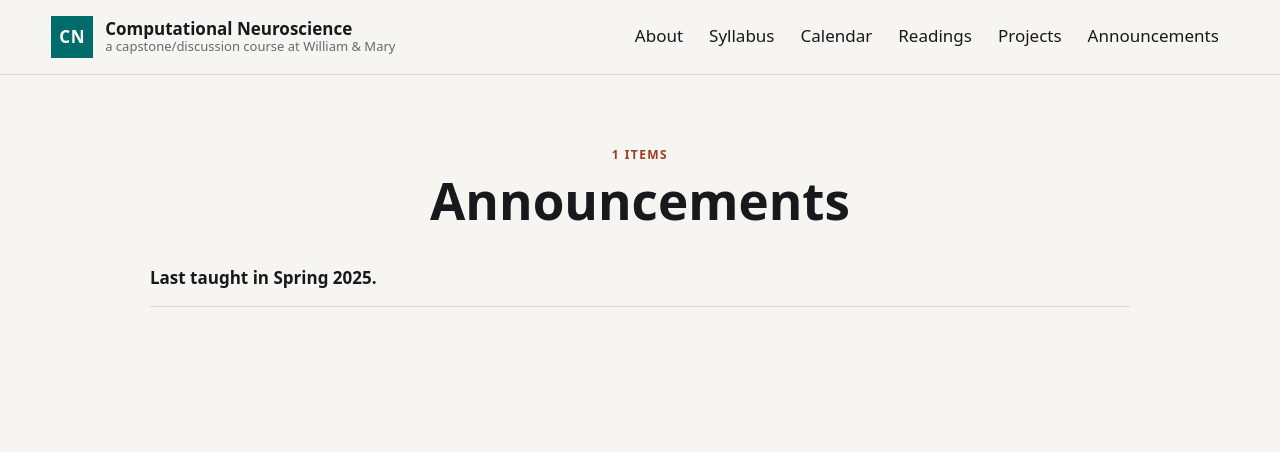
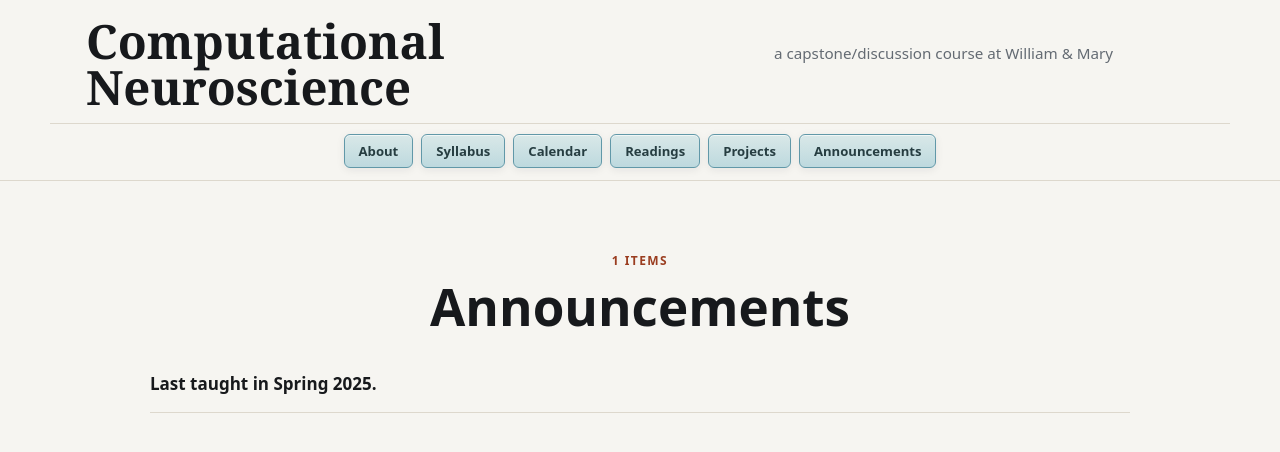
Before and after one commit to gregconradismith/computational-neuroscience, a Jekyll site: the page built from docs/posts.md, in a window 1280 px wide. Shown: the top 452 px of the page. Built offline with Jekyll 4.4.1, drawn with Linux system fonts in a browser that asks for light colours.

Commit message:
Move home navigation below banner

```diff
--- a/docs/_layouts/default.html
+++ b/docs/_layouts/default.html
@@ -9,12 +9,13 @@
   <script src="{{ '/assets/site.js' | relative_url }}" defer></script>
 </head>
 <body>
-  <header class="site-header">
-    <a class="brand" href="{{ '/' | relative_url }}">
-      <span class="brand-mark">{{ site.brand_mark | default: site.title | slice: 0, 3 | escape }}</span>
-      <span><strong>{{ site.title | escape }}</strong><em>{{ site.description | escape }}</em></span>
-    </a>
-    <nav aria-label="Primary navigation">
+  {% unless page.hide_header %}
+  <header class="site-header" aria-label="Site header">
+    <div class="masthead">
+      <a class="site-title" href="{{ '/' | relative_url }}">{{ site.title | escape }}</a>
+      <p>{{ site.description | escape }}</p>
+    </div>
+    <nav class="site-nav" aria-label="Primary navigation">
       <a href="{{ '/pages/about/' | relative_url }}">About</a>
       <a href="{{ '/pages/syllabus/' | relative_url }}">Syllabus</a>
       <a href="{{ '/pages/calendar-spring-2025/' | relative_url }}">Calendar</a>
@@ -23,6 +24,7 @@
       <a href="{{ '/posts/' | relative_url }}">Announcements</a>
     </nav>
   </header>
+  {% endunless %}
   <main>
 {{ content }}
   </main>
--- a/docs/_layouts/home.html
+++ b/docs/_layouts/home.html
@@ -8,8 +8,7 @@ layout: default
           <p>{{ site.description | escape }}</p>
         </div>
       </div>
-      <div class="hero-copy">
-        <nav class="hero-nav" aria-label="Course pages">
+      <nav class="site-nav home-site-nav" aria-label="Course pages">
         <a href="{{ '/pages/about/' | relative_url }}">About</a>
         <a href="{{ '/pages/syllabus/' | relative_url }}">Syllabus</a>
         <a href="{{ '/pages/calendar-spring-2025/' | relative_url }}">Calendar</a>
@@ -17,7 +16,6 @@ layout: default
         <a href="{{ '/pages/projects-3/' | relative_url }}">Projects</a>
         <a href="{{ '/posts/' | relative_url }}">Announcements</a>
       </nav>
-      </div>
     </section>
 
     <section class="section home-announcements">
--- a/docs/assets/site.css
+++ b/docs/assets/site.css
@@ -9,6 +9,11 @@
   --accent-2: #9a3d20;
   --soft: #e7efed;
   --shadow: 0 16px 45px rgba(28, 31, 34, .10);
+  --max: 1180px;
+  --nav-tint: #d9e8e8;
+  --nav-tint-2: #bdd9de;
+  --nav-border: #6198a8;
+  --nav-hover: #416f8e;
 }
 * { box-sizing: border-box; }
 html { scroll-behavior: smooth; }
@@ -24,34 +29,37 @@ img, iframe, object { max-width: 100%; }
   position: sticky;
   top: 0;
   z-index: 10;
-  display: flex;
-  align-items: center;
-  justify-content: space-between;
-  gap: 24px;
-  padding: 14px clamp(18px, 4vw, 56px);
   background: rgba(246, 245, 241, .94);
   border-bottom: 1px solid var(--line);
   backdrop-filter: blur(14px);
 }
-.brand {
-  display: inline-flex;
-  align-items: center;
-  gap: 12px;
+
+.masthead {
+  display: grid;
+  grid-template-columns: minmax(0, 1fr) minmax(240px, 420px);
+  gap: 18px;
+  align-items: baseline;
+  max-width: var(--max);
+  margin: 0 auto;
+  padding: 18px clamp(18px, 4vw, 36px) 12px;
+}
+
+.site-title {
   color: var(--ink);
+  display: inline-block;
+  font-family: Georgia, "Times New Roman", serif;
+  font-size: clamp(1.8rem, 3.7vw, 3.2rem);
+  font-weight: 700;
+  letter-spacing: 0;
+  line-height: .98;
   text-decoration: none;
 }
-.brand strong, .brand em { display: block; line-height: 1.2; }
-.brand em { color: var(--muted); font-size: 13px; font-style: normal; }
-.brand-mark {
-  display: grid;
-  place-items: center;
-  width: 42px;
-  height: 42px;
-  border: 1px solid var(--accent);
-  background: var(--accent);
-  color: white;
-  font-weight: 800;
-  letter-spacing: .04em;
+
+.masthead p {
+  color: var(--muted);
+  font-size: .95rem;
+  line-height: 1.4;
+  margin: 0;
 }
 nav { display: flex; gap: 6px; flex-wrap: wrap; justify-content: flex-end; }
 nav a {
@@ -61,6 +69,49 @@ nav a {
   border-bottom: 2px solid transparent;
 }
 nav a:hover { border-color: var(--accent); }
+
+.site-nav {
+  display: flex;
+  gap: 8px;
+  justify-content: center;
+  max-width: var(--max);
+  margin: 0 auto;
+  padding: 10px clamp(18px, 4vw, 36px) 12px;
+  border-top: 1px solid var(--line);
+  white-space: nowrap;
+}
+
+.site-nav a {
+  display: inline-flex;
+  min-height: 34px;
+  align-items: center;
+  justify-content: center;
+  padding: 7px 14px;
+  background: linear-gradient(180deg, var(--nav-tint), var(--nav-tint-2));
+  border: 1px solid var(--nav-border);
+  border-radius: 6px;
+  box-shadow:
+    inset 0 1px 0 rgba(255, 255, 255, .62),
+    0 2px 8px rgba(28, 31, 34, .08);
+  color: #263d41;
+  font-size: .82rem;
+  font-weight: 800;
+  line-height: 1.1;
+  transition:
+    background .16s ease,
+    border-color .16s ease,
+    color .16s ease,
+    box-shadow .16s ease;
+}
+
+.site-nav a:hover,
+.site-nav a:focus-visible {
+  background: var(--nav-hover);
+  border-color: var(--nav-hover);
+  box-shadow: 0 5px 14px rgba(65, 111, 142, .24);
+  color: white;
+  outline: 0;
+}
 main { min-height: 70vh; }
 .hero {
   min-height: 72vh;
@@ -116,10 +167,6 @@ main { min-height: 70vh; }
   color: white;
   text-shadow: 0 2px 12px rgba(23, 25, 28, .72);
 }
-.home-hero .hero-copy {
-  padding: clamp(24px, 4vw, 44px) clamp(18px, 4vw, 56px) clamp(34px, 5vw, 64px);
-  text-align: center;
-}
 .hero-actions { display: flex; flex-wrap: wrap; gap: 12px; margin-top: 30px; }
 .button {
   display: inline-flex;
@@ -133,29 +180,10 @@ main { min-height: 70vh; }
   font-weight: 700;
 }
 .button.primary { background: var(--accent); color: white; }
-.hero-nav {
-  justify-content: center;
-  gap: 16px;
-  margin: 32px auto 0;
-}
-.hero-nav a {
-  display: inline-flex;
-  min-width: min(210px, 100%);
-  min-height: 68px;
-  align-items: center;
-  justify-content: center;
-  padding: 14px 28px;
-  background: var(--accent);
-  border: 1px solid var(--accent);
-  border-radius: 8px;
-  color: white;
-  font-size: clamp(22px, 2.8vw, 34px);
-  font-weight: 800;
-}
-.hero-nav a:hover {
-  background: var(--ink);
-  border-color: var(--ink);
-  color: white;
+.home-site-nav {
+  background: rgba(246, 245, 241, .98);
+  border-bottom: 1px solid var(--line);
+  border-top: 0;
 }
 .section, .listing {
   padding: clamp(34px, 6vw, 70px) clamp(18px, 4vw, 56px);
@@ -441,7 +469,14 @@ main { min-height: 70vh; }
   font-size: 14px;
 }
 @media (max-width: 820px) {
-  .site-header { position: static; align-items: flex-start; flex-direction: column; }
+  .site-header { position: static; }
+  .masthead {
+    grid-template-columns: 1fr;
+    gap: 6px;
+  }
+  .site-nav {
+    justify-content: flex-start;
+  }
   nav { justify-content: flex-start; }
   .hero, .two-column { grid-template-columns: 1fr; }
   .hero { min-height: 0; }
```
Also changed, not shown: docs/index.md (+1 -0 lines). Lines whose indentation alone changed are shown as unchanged.
